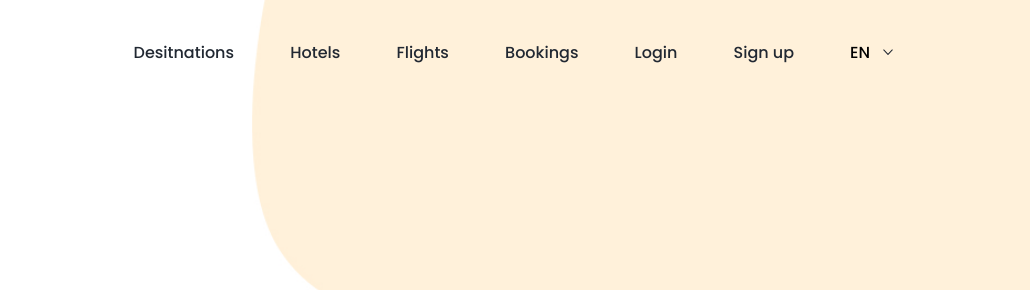
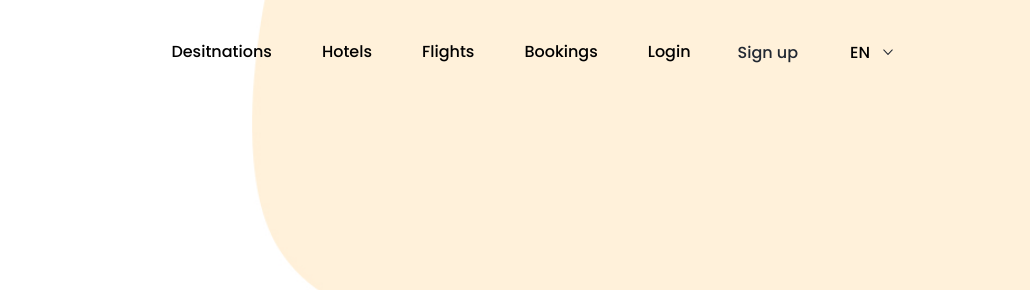
Before and after one commit to TatianaShapoval/jadoo-landing, a plain HTML site: page index.html in a window 1280 px wide. Shown: the top 290 px of the page, 250-1280 px from the left. Drawn offline with nearby package versions, Linux system fonts and the light colour scheme; a web font is replaced by a local one.

Commit message:
fixed header-menu

```diff
--- a/index.html
+++ b/index.html
@@ -32,36 +32,31 @@
                                     Desitnations
                                 </a>
                             </li>
-                        </ul>
-                        <ul class="menu__list">
+
                             <li class="menu__item">
                                 <a class="menu__link" href="#">
                                     Hotels
                                 </a>
                             </li>
-                        </ul>
-                        <ul class="menu__list">
+
                             <li class="menu__item">
                                 <a class="menu__link" href="#">
                                     Flights
                                 </a>
                             </li>
-                        </ul>
-                        <ul class="menu__list">
+
                             <li class="menu__item">
                                 <a class="menu__link" href="#">
                                     Bookings
                                 </a>
                             </li>
-                        </ul>
-                        <ul class="menu__list">
+
                             <li class="menu__item">
                                 <a class="menu__link" href="#">
                                     Login
                                 </a>
                             </li>
-                        </ul>
-                        <ul class="menu__list">
+
                             <li class="menu__item">
                                 <a class="menu__link" href="#">
                                     Sign up
--- a/scss/style.scss
+++ b/scss/style.scss
@@ -28,19 +28,26 @@
     right: 0;
     margin: 0 auto;
     &__list{
-        display: inline-block;
+        display: flex;
     }
     &__item{
         padding: 9px 25px;
-        color: #212832;
-        border: 1px solid transparent;
-        border-radius: 5px;
-        &:hover{
-            border: 1px solid #212832;
+
+
+    }
+
+        li:nth-child(6){
+            padding: 9px 21px;
+            color: #212832;
+            border: 1px solid transparent;
             border-radius: 5px;
 
+            &:hover{
+                border: 1px solid #212832;
+                transform: all 1s;
+            }
         }
-    }
+
     &__btn{
         padding: 0 30px;
         border: none;
```
Also changed, not shown: scss/style.css, 1 other file.
